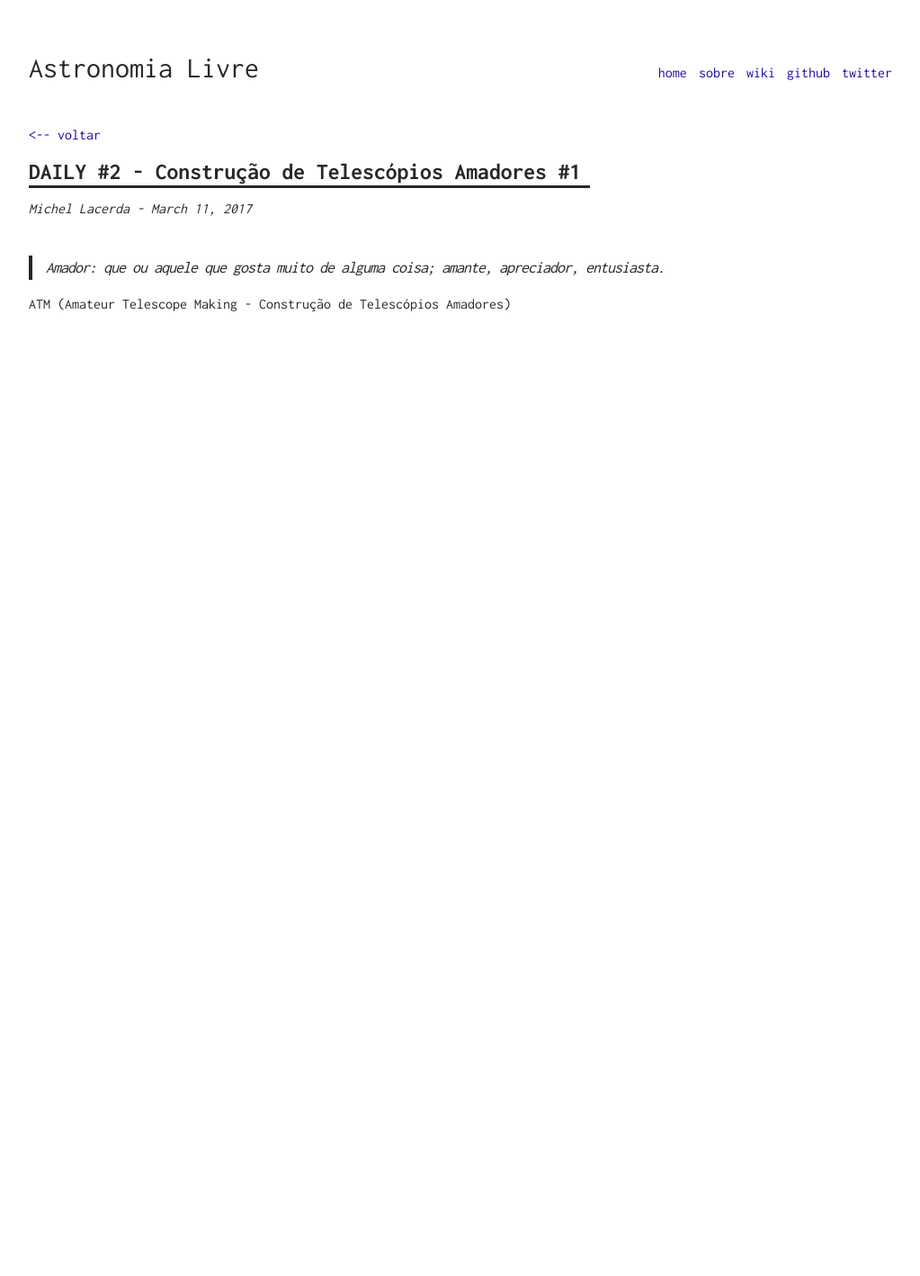
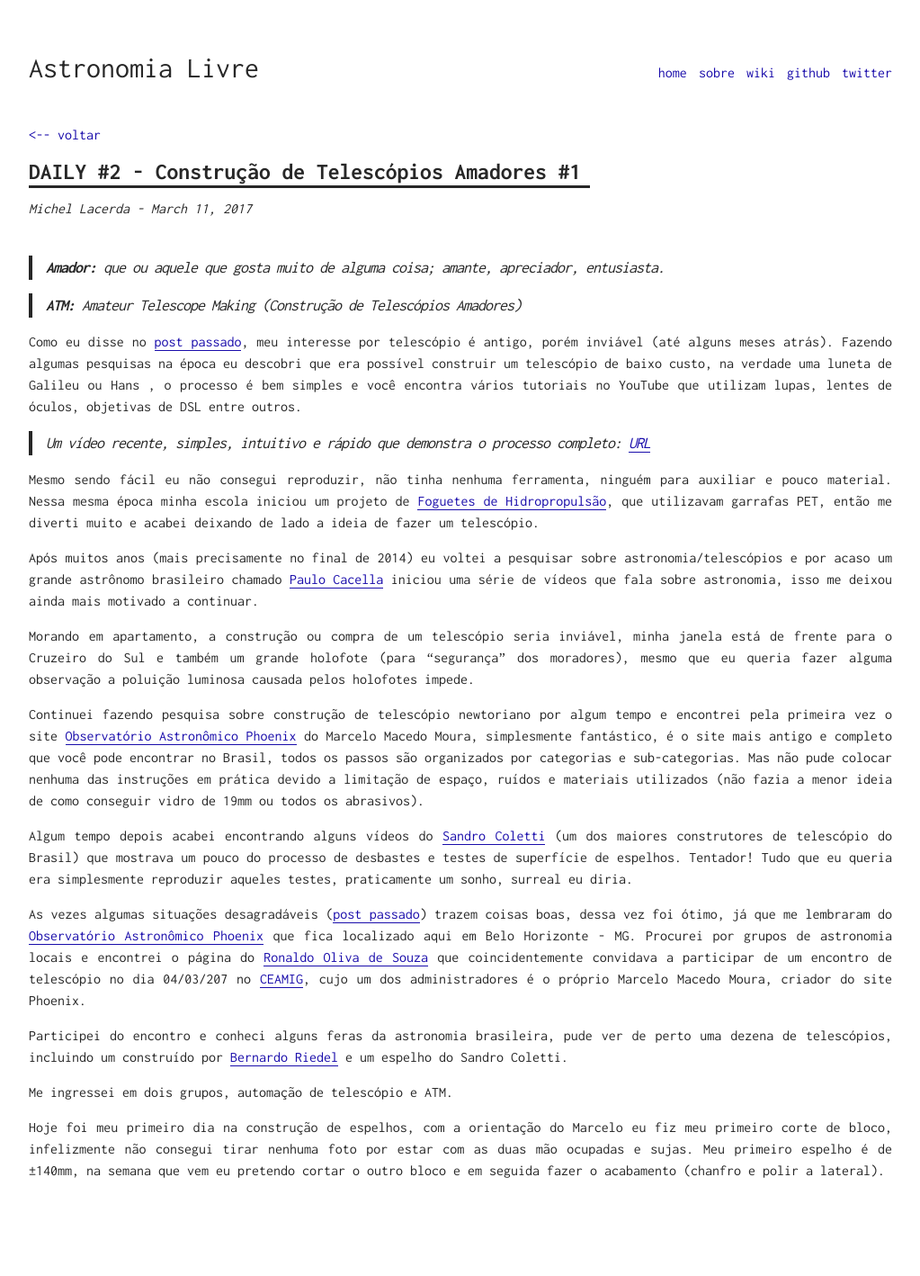
Before and after one commit to MichelLacerda/astronomia, a Jekyll site: the page built from _posts/2017-03-11-daily-2-construcao-de-telescopios-amadores.md, in a window 1280 px wide. Shown: the whole page at 90% size, without its empty margins (128-1151 px from the left). Built offline with Jekyll 4.4.1, drawn with Linux system fonts in a browser that asks for light colours; comment, search, counter and statistics services are not loaded; before the commit the page ends 900 px from its top, so only the background shows below that.

Commit message:
Published with https://stackedit.io/

```diff
--- a/_posts/2017-03-11-daily-2-construcao-de-telescopios-amadores.md
+++ b/_posts/2017-03-11-daily-2-construcao-de-telescopios-amadores.md
@@ -6,7 +6,28 @@ author: Michel Lacerda
 ---
 
 
-> Amador: que ou aquele que gosta muito de alguma coisa; amante, apreciador, entusiasta.
+> **Amador:** que ou aquele que gosta muito de alguma coisa; amante, apreciador, entusiasta.
 
+>**ATM:**  Amateur Telescope Making (Construção de Telescópios Amadores)
 
-ATM (Amateur Telescope Making - Construção de Telescópios Amadores)
+Como eu disse no [post passado](/post/daily-1-vies-de-falso-consenso-na-astronomia-astrofotografia-amadora), meu interesse por telescópio é antigo, porém inviável (até alguns meses atrás). Fazendo algumas pesquisas na época eu descobri que era possível construir um telescópio de baixo custo, na verdade uma luneta de Galileu ou Hans , o processo é bem simples e você encontra vários tutoriais no YouTube que utilizam lupas, lentes de óculos, objetivas de DSL entre outros.
+
+> Um vídeo recente, simples, intuitivo e rápido que demonstra o processo completo: [URL](http://revistagalileu.globo.com/Ciencia/Espaco/noticia/2015/03/faca-voce-mesmo-luneta-de-galileu-por-apenas-r-50.html)
+
+Mesmo sendo fácil eu não consegui reproduzir, não tinha nenhuma ferramenta, ninguém para auxiliar e pouco material. Nessa mesma época minha escola iniciou um projeto de [Foguetes de Hidropropulsão](https://www.youtube.com/watch?v=3q4bKckj5OE), que utilizavam garrafas PET, então me diverti muito e acabei deixando de lado a ideia de fazer um telescópio.
+
+Após muitos anos (mais precisamente no final de 2014) eu voltei a pesquisar sobre astronomia/telescópios e por acaso um grande astrônomo brasileiro chamado [Paulo Cacella](https://www.youtube.com/watch?v=p7_QjqbXsXs&t=45s) iniciou uma série de vídeos que fala sobre astronomia, isso me deixou ainda mais motivado a continuar.
+
+Morando em apartamento, a construção ou compra de um telescópio seria inviável, minha janela está de frente para o Cruzeiro do Sul e também um grande holofote (para "segurança" dos moradores), mesmo que eu queria fazer alguma observação a poluição luminosa causada pelos holofotes impede.
+
+Continuei fazendo pesquisa sobre construção de telescópio newtoriano por algum tempo e encontrei pela primeira vez o site [Observatório Astronômico Phoenix](http://www.observatorio-phoenix.org/) do Marcelo Macedo Moura, simplesmente fantástico, é o site mais antigo e completo que você pode encontrar no Brasil, todos os passos são organizados por categorias e sub-categorias. Mas não pude colocar nenhuma das instruções em prática devido a limitação de espaço, ruídos e materiais utilizados (não fazia a menor ideia de como conseguir vidro de 19mm ou todos os abrasivos).
+
+Algum tempo depois acabei encontrando alguns vídeos do [Sandro Coletti](https://www.youtube.com/channel/UCt1rVbEz2GQREJKHnE-VEOg) (um dos maiores construtores de telescópio do Brasil) que mostrava um pouco do processo de desbastes e testes de superfície de espelhos. Tentador! Tudo que eu queria era simplesmente reproduzir aqueles testes, praticamente um sonho, surreal eu diria.
+
+As vezes algumas situações desagradáveis ([post passado](/post/daily-1-vies-de-falso-consenso-na-astronomia-astrofotografia-amadora)) trazem coisas boas, dessa vez foi ótimo, já que me lembraram do [Observatório Astronômico Phoenix](http://www.observatorio-phoenix.org/) que fica localizado aqui em Belo Horizonte - MG. Procurei por grupos de astronomia locais e encontrei o página do [Ronaldo Oliva de Souza](https://www.facebook.com/astronomiaembh/?fref=ts) que coincidentemente convidava a participar de um encontro de telescópio no dia 04/03/207 no [CEAMIG](http://www.ceamig.org.br/), cujo um dos administradores é o próprio Marcelo Macedo Moura, criador do site Phoenix.
+
+Participei do encontro e conheci alguns feras da astronomia brasileira, pude ver de perto uma dezena de telescópios, incluindo um construído por [Bernardo Riedel](http://www.telescopios.com.br/) e um espelho do Sandro Coletti.
+
+Me ingressei em dois grupos, automação de telescópio e ATM.
+
+Hoje foi meu primeiro dia na construção de espelhos, com a orientação do Marcelo eu fiz meu primeiro corte de bloco, infelizmente não consegui tirar nenhuma foto por estar com as duas mão ocupadas e sujas. Meu primeiro espelho é de ±140mm, na semana que vem eu pretendo cortar o outro bloco e em seguida fazer o acabamento (chanfro e polir a lateral).
```
